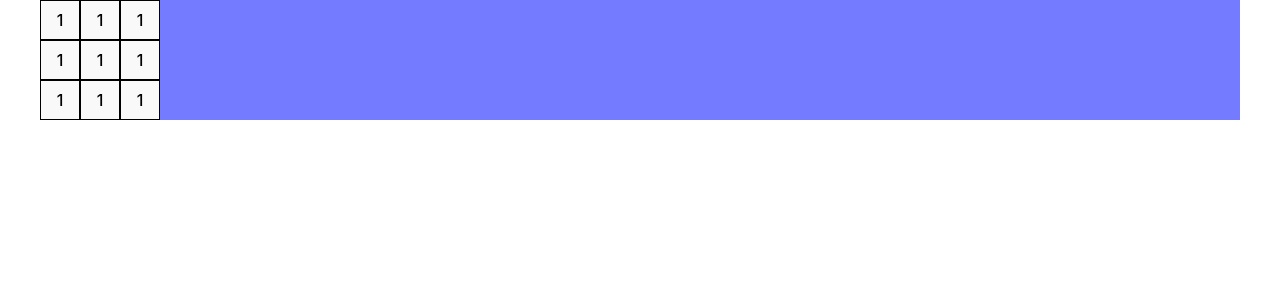
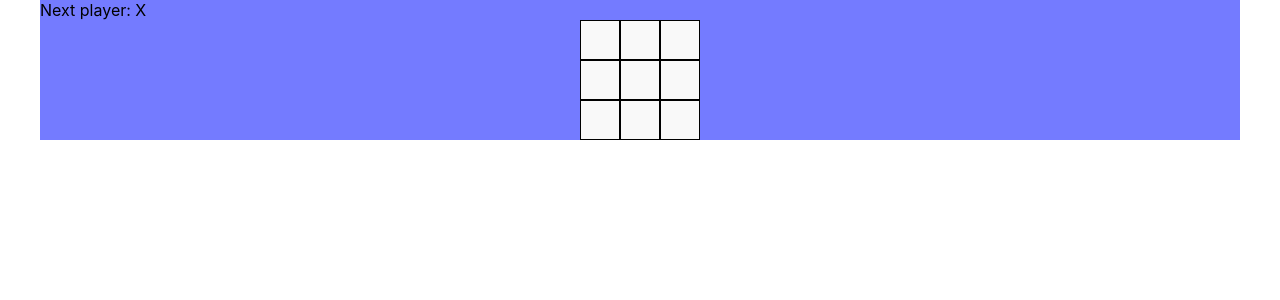
Before and after one commit to WonTaeJang/react-webview, a React (Vite) app: page /game/tic-tac-toe in a window 1280 px wide. Shown: the top 300 px of the page. Built offline with nearby package versions, Linux system fonts and the light colour scheme.

Commit message:
feat: tic-tac-toe Tutorial - winner 판단 기능 추가

```diff
--- a/src/assets/css/tic-tac-toe.css
+++ b/src/assets/css/tic-tac-toe.css
@@ -6,4 +6,15 @@
   border: 1px solid black;
   text-align: center;
   border-radius: 0;
+
+  /* line-height: 20px; */
+  font-size: 20px;
+  font-weight: 600;
+  line-height: 20px;
+  font-family: 'Segoe UI', Tahoma, Geneva, Verdana, sans-serif;
 }
+
+.board-row{
+  display: flex;
+  justify-content: center;
+}
--- a/src/pages/tic-tac-toe.jsx
+++ b/src/pages/tic-tac-toe.jsx
@@ -1,14 +1,18 @@
+import { useState } from 'react'
 import '../assets/css/tic-tac-toe.css'
 
-function Square({ value }) {
-  const handleClick = () => {
-    console.log('clicked!')
-  }
+function Square({value, onSquareClick}) {
+  // const [value, setValue] = useState(null)
+
+  // const handleClick = () => {
+  //   setValue('X')
+  // }
 
   return (
     <button
       className='square'
-      onClick={handleClick}
+      onClick={onSquareClick}
+      // onClick={handleClick}
     >
       {value}
     </button>
@@ -16,23 +20,74 @@
 }
 
 export default function Board() {
+  const [xIsNext, setXIsNext] = useState(true)
+  const [squares, setSquares] = useState(Array(9).fill(null))
+
+  const winner = calculateWinner(squares)
+  let status
+  if(winner) {
+    status = "Winner: " + winner
+  } else {
+    status = "Next player: " + (xIsNext ? "X" : "O");
+  }
+
+  const handleClick = (i) => {
+    if(squares[i] || calculateWinner(squares)) {
+      return
+    }
+
+    const nextSquares = squares.slice() // 얕은 복사
+
+    if(xIsNext) {
+      nextSquares[i] = 'X'
+    } else {
+      nextSquares[i] = 'O'
+    }
+
+    setSquares(nextSquares)
+    setXIsNext(!xIsNext)
+  }
+
   return (
     <>
-      <div className="board-row">
-        <Square value="1" />
-        <Square value="1"/>
-        <Square value="1"/>
+      <div className='status'>
+        {status}
       </div>
       <div className="board-row">
-        <Square value="1"/>
-        <Square value="1"/>
-        <Square value="1"/>
+        <Square value={squares[0]} onSquareClick={() => handleClick(0)} />
+        <Square value={squares[1]} onSquareClick={() => handleClick(1)} />
+        <Square value={squares[2]} onSquareClick={() => handleClick(2)} />
       </div>
       <div className="board-row">
-        <Square value="1"/>
-        <Square value="1"/>
-        <Square value="1"/>
+        <Square value={squares[3]} onSquareClick={() => handleClick(3)} />
+        <Square value={squares[4]} onSquareClick={() => handleClick(4)} />
+        <Square value={squares[5]} onSquareClick={() => handleClick(5)} />
+      </div>
+      <div className="board-row">
+        <Square value={squares[6]} onSquareClick={() => handleClick(6)} />
+        <Square value={squares[7]} onSquareClick={() => handleClick(7)} />
+        <Square value={squares[8]} onSquareClick={() => handleClick(8)} />
       </div>
     </>
   )
 }
+
+function calculateWinner(squares) {
+  const lines = [
+    [0, 1, 2],
+    [3, 4, 5],
+    [6, 7, 8],
+    [0, 3, 6],
+    [1, 4, 7],
+    [2, 5, 8],
+    [0, 4, 8],
+    [2, 4, 6]
+  ];
+  for (let i = 0; i < lines.length; i++) {
+    const [a, b, c] = lines[i];
+    if (squares[a] && squares[a] === squares[b] && squares[a] === squares[c]) {
+      return squares[a];
+    }
+  }
+  return null;
+}
```
